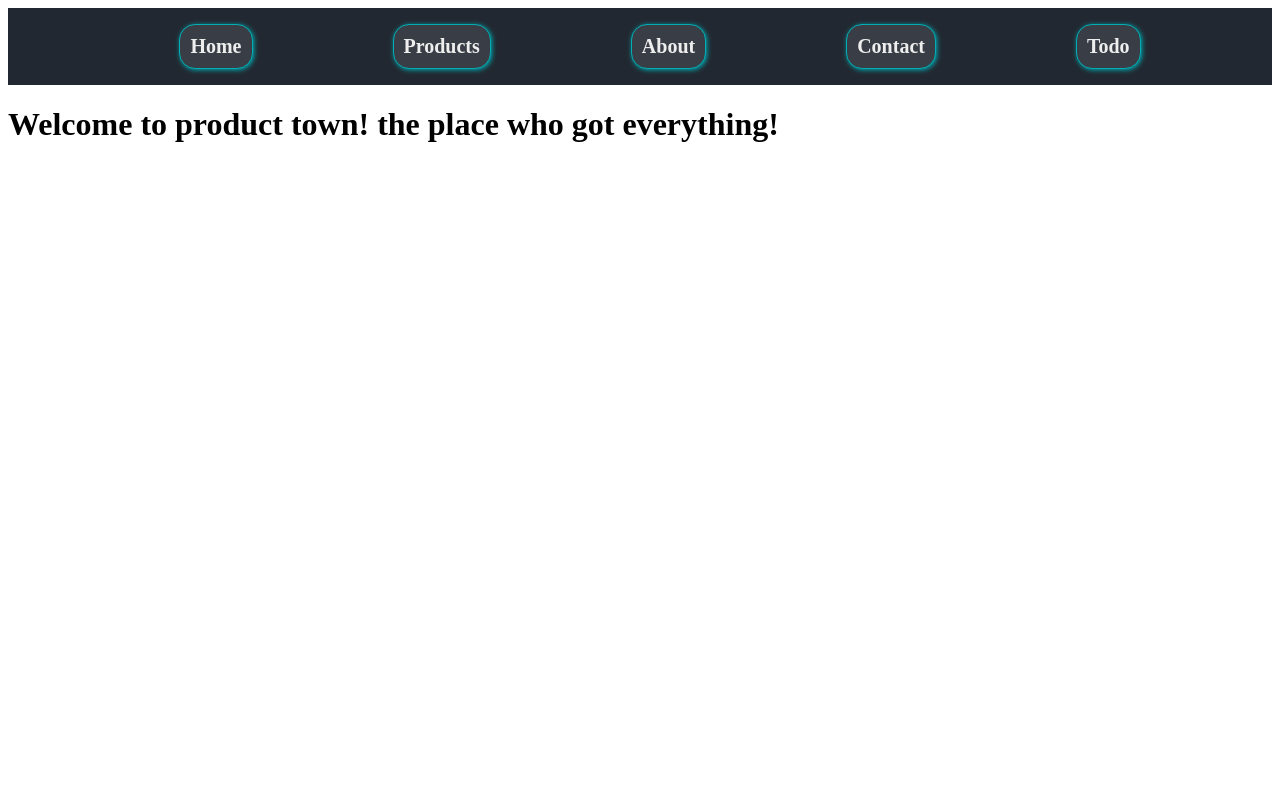
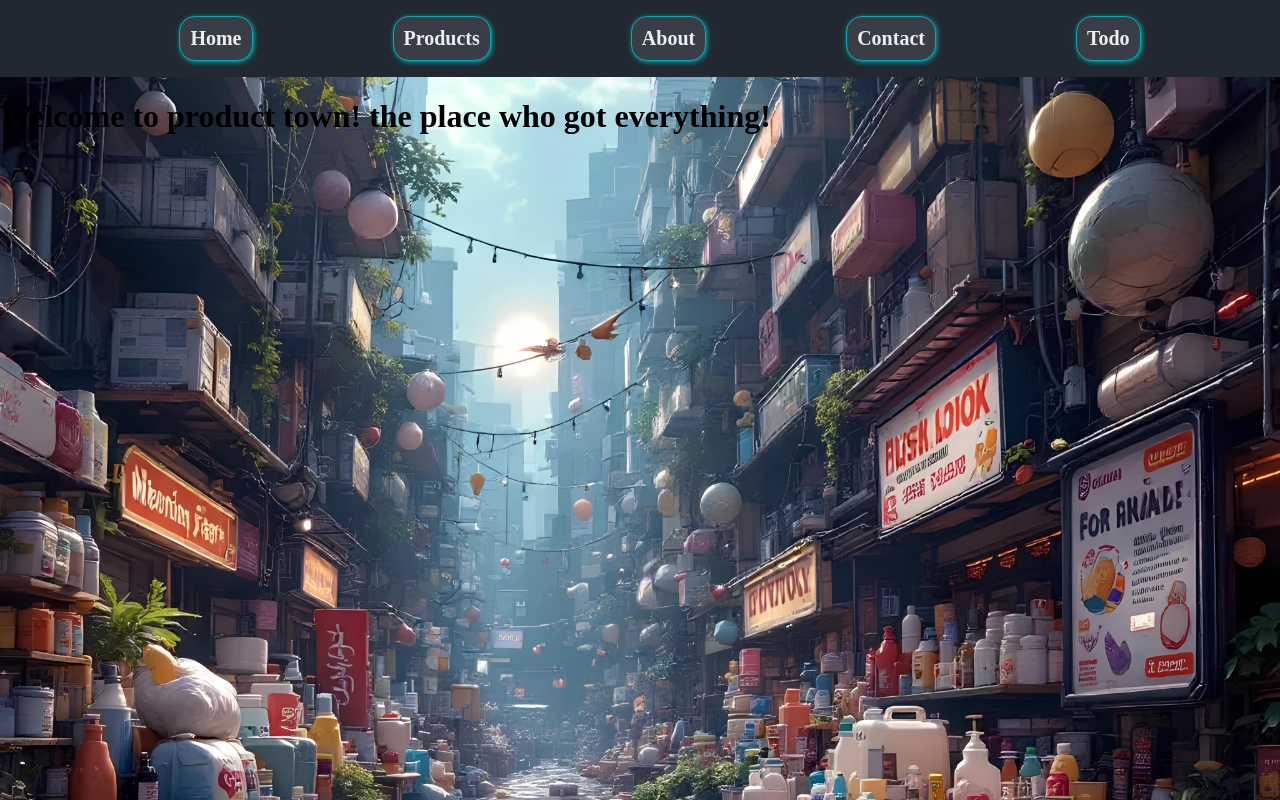
Before and after one commit to BarkInDaPark/productProjekt, a React (Vite) app in the folder ProductFrontend/: page / in a window 1280 px wide. Built offline with nearby package versions, Linux system fonts and the light colour scheme.

Commit message:
added background pic

```diff
--- /dev/null
+++ b/ProductFrontend/src/global.css
@@ -0,0 +1,5 @@
+body{
+    background-image: url('../assets/Background.jpg');
+    background-size: cover;
+    margin: 0;
+}
--- a/ProductFrontend/src/main.jsx
+++ b/ProductFrontend/src/main.jsx
@@ -8,6 +8,7 @@ import Contact from '../pages/Contact.jsx';
 import Products from '../pages/Products.jsx';
 import Product from '../pages/Product.jsx';
 
+import './global.css';
 
 const Layout = () => {
   return (
```
Also changed, not shown: ProductFrontend/assets/Background.jpg (added).
